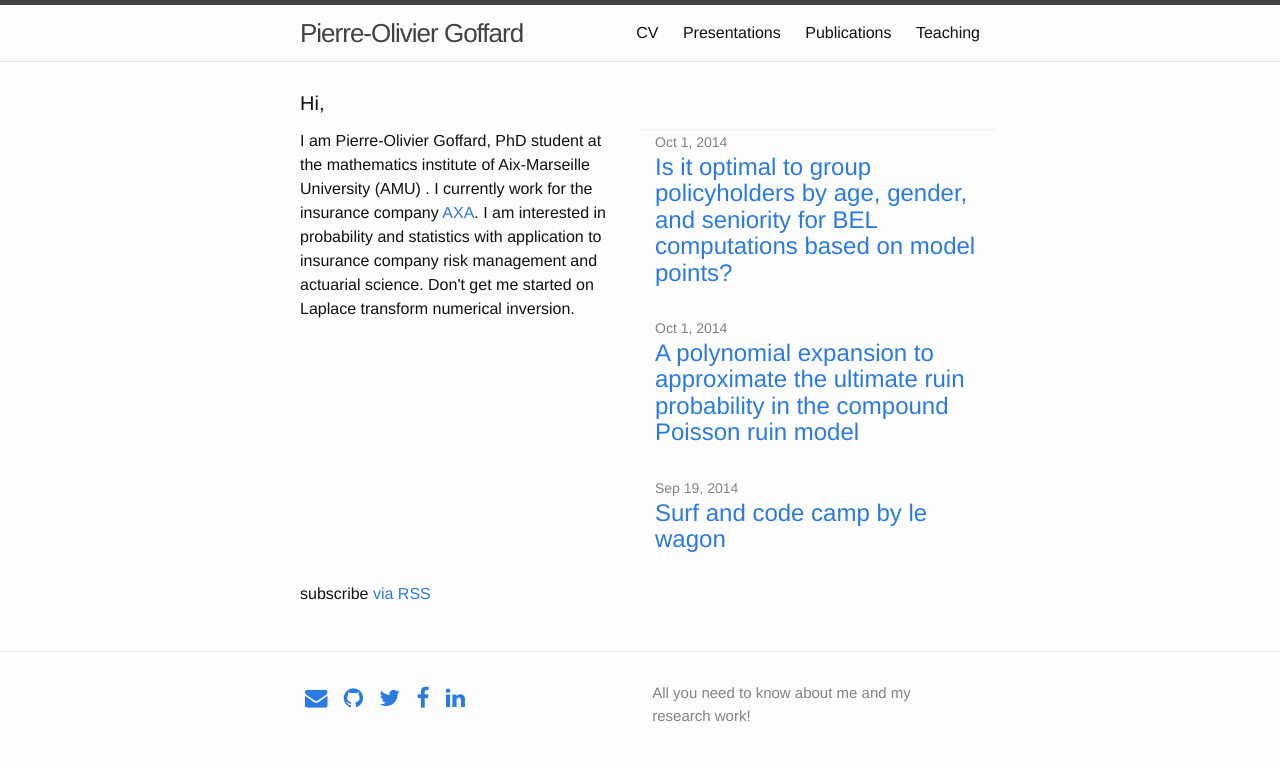
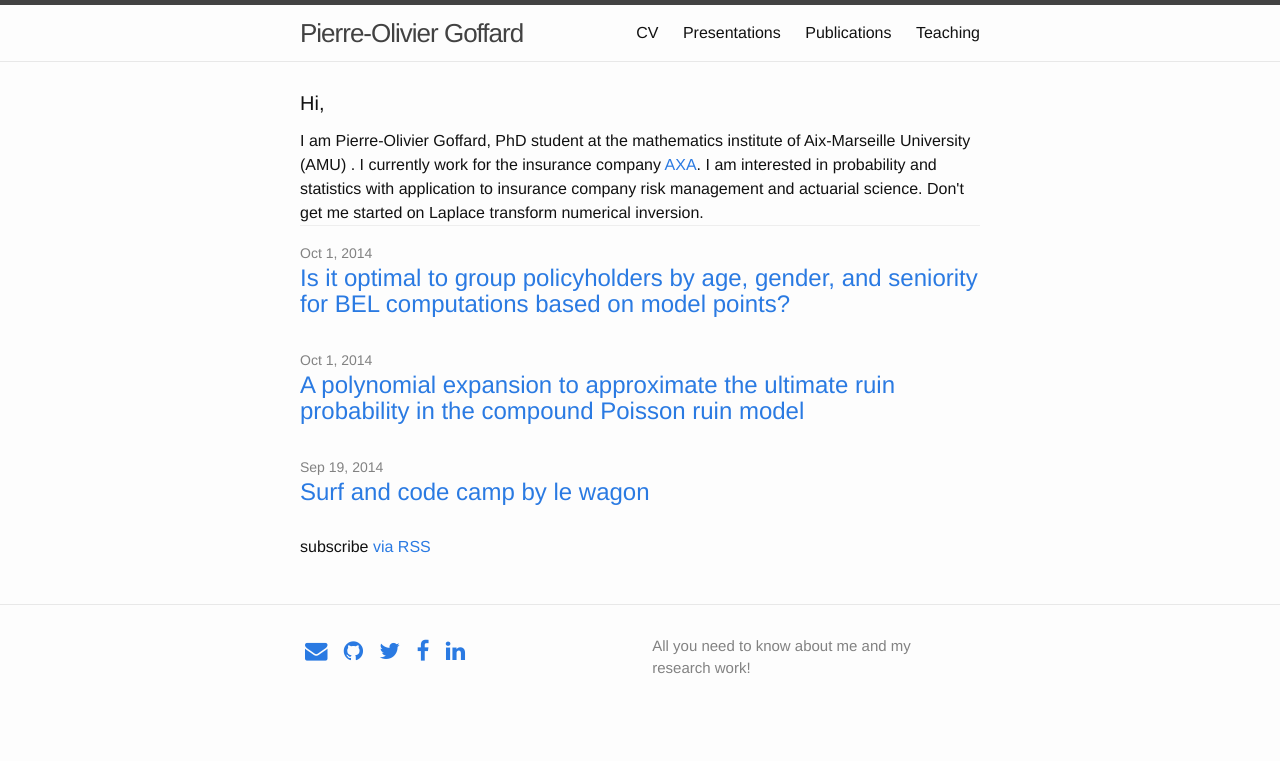
Before and after one commit to LaGauffre/LaGauffre.github.io, a Jekyll site: the page built from index.html, in a window 1280 px wide. Shown: the top 761 px of the page. Built offline with Jekyll 4.4.1, drawn with Linux system fonts in a browser that asks for light colours; nearby versions of some CDN libraries; Markdown is read by kramdown in place of the engine named in the settings.

Commit message:
Index modified all in the same column

```diff
--- a/css/main.scss
+++ b/css/main.scss
@@ -24,6 +24,9 @@
 $on-palm:          600px;
 $on-laptop:        800px;
 
+.vertical-spacer{
+  height: 7em;
+}
 
 
 // Using media queries with like this:
--- a/index.html
+++ b/index.html
@@ -7,11 +7,14 @@
   <h1 class="page-heading">Hi,</h1>
 
     <div class="row">
-      <div class="col-sm-6">
+      <div class="col-sm-12">
         I am Pierre-Olivier Goffard, PhD student at the mathematics institute of Aix-Marseille University (AMU) . I currently work for the insurance company <a href="http://www.axa.fr/" target="_blank">AXA</a>. I am interested in probability and statistics with application to insurance company risk management and actuarial science. Don't get me started on Laplace transform numerical inversion.
+      <hr>
       </div>
-      <hr>
-      <div class="col-sm-6">
+
+      <div class="vertical-spacer"></div>
+
+      <div class="col-sm-12">
         <ul class="post-list">
           {% for post in site.posts %}
             <li>
```
